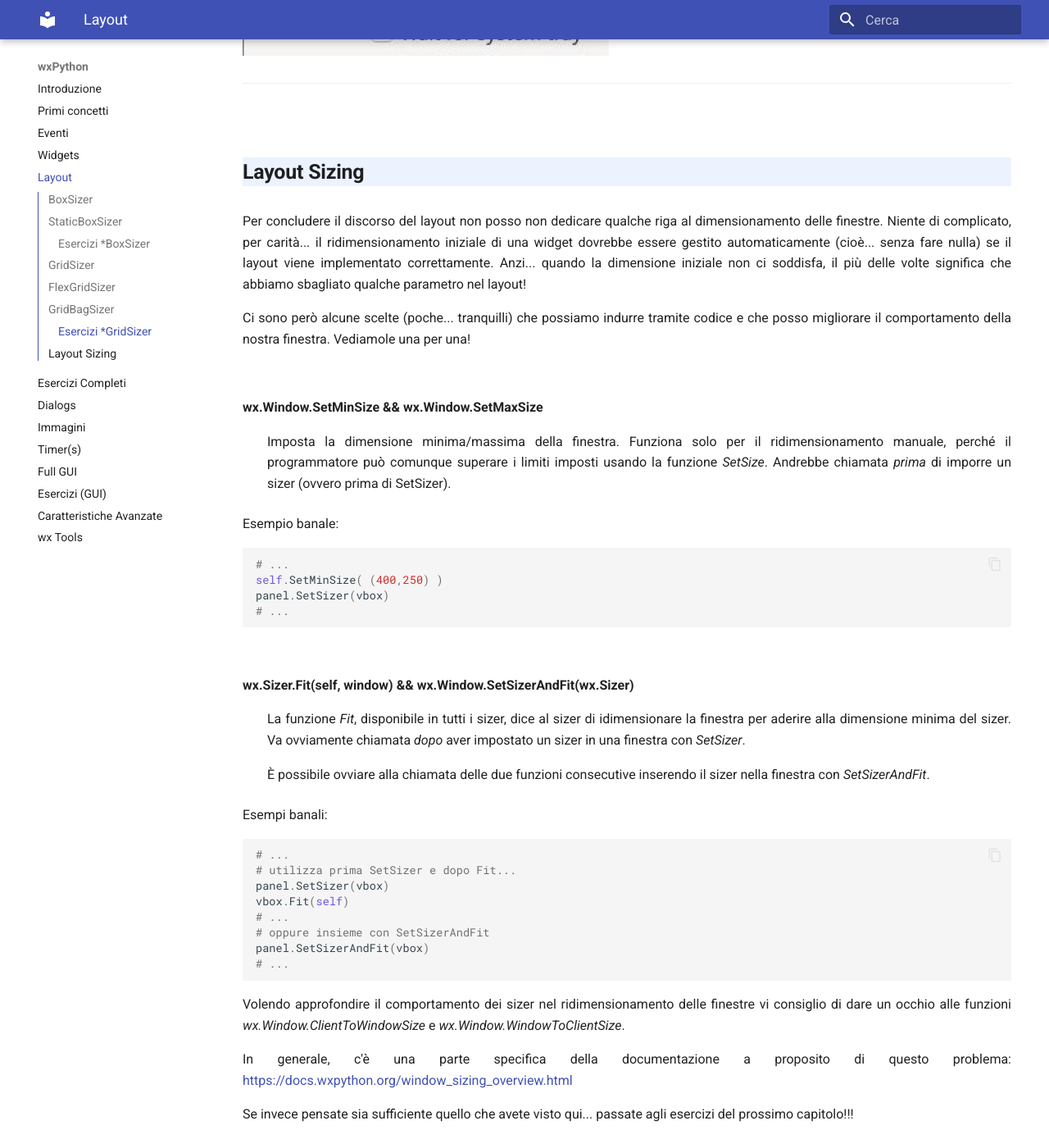
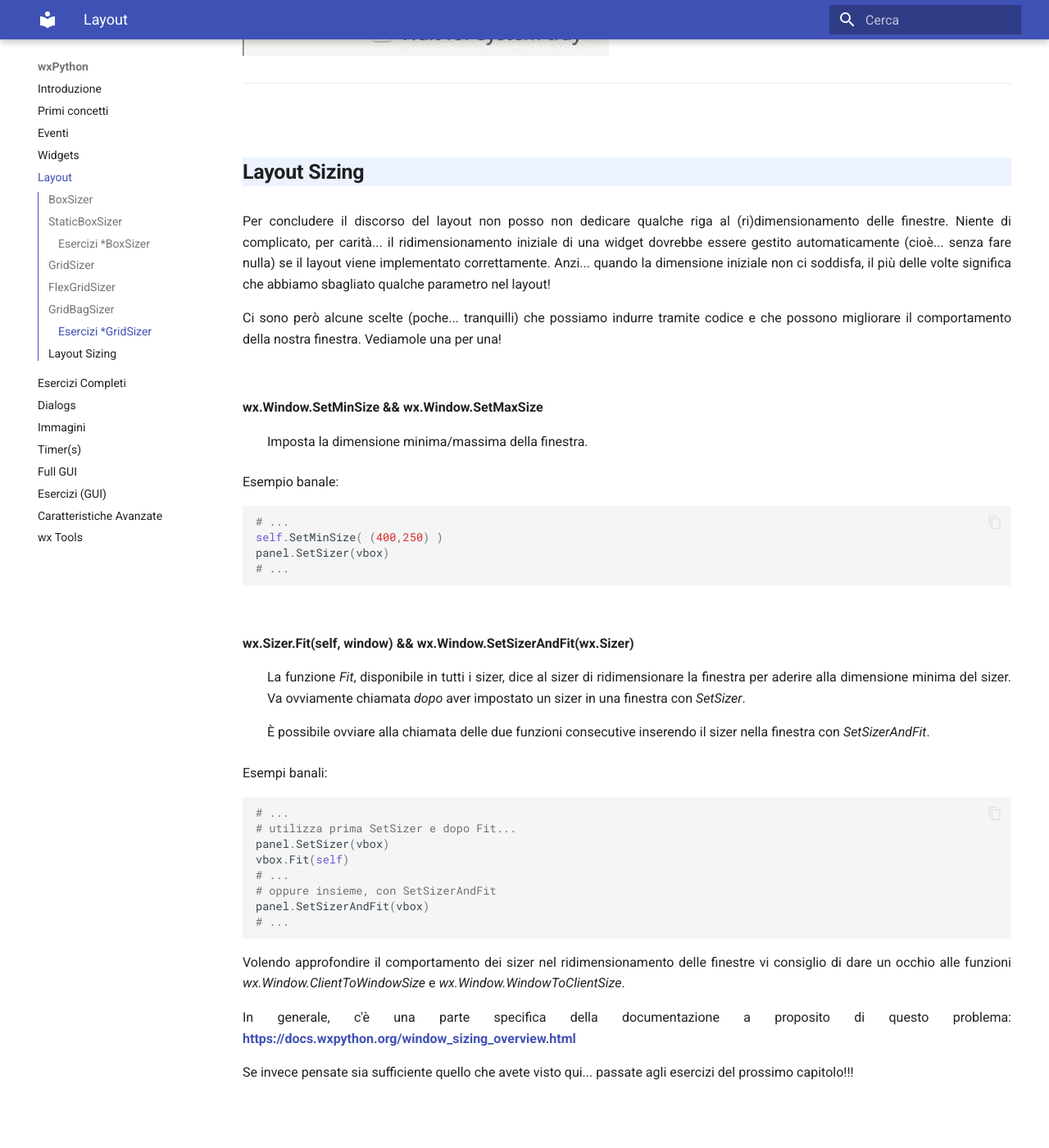
Before and after one commit to adjamhub/pyhandouts, an MkDocs documentation site: the page built from docs/wx/120_layout.md, in a window 1280 px wide and 1400 px high, scrolled down 18704 px. Shown: the whole window at 82% size. Built offline with MkDocs 1.6.1 and Material for MkDocs 9.7.7, drawn with Linux system fonts in a browser that asks for light colours.

Commit message:
Update 120_layout.md

````diff
--- a/docs/wx/120_layout.md
+++ b/docs/wx/120_layout.md
@@ -760,7 +760,7 @@ if __name__ == "__main__":
 
 
 Per concludere il discorso del layout non posso non dedicare qualche
-riga al dimensionamento delle finestre. Niente di complicato, per
+riga al (ri)dimensionamento delle finestre. Niente di complicato, per
 carità... il ridimensionamento iniziale di una widget dovrebbe essere
 gestito automaticamente (cioè... senza fare nulla) se il layout viene
 implementato correttamente. Anzi... quando la dimensione iniziale non
@@ -768,17 +768,14 @@ ci soddisfa, il più delle volte significa che abbiamo sbagliato qualche
 parametro nel layout!
 
 Ci sono però alcune scelte (poche... tranquilli) che possiamo indurre
-tramite codice e che posso migliorare il comportamento della nostra
+tramite codice e che possono migliorare il comportamento della nostra
 finestra. Vediamole una per una!
 
 <br>
 
 **wx.Window.SetMinSize && wx.Window.SetMaxSize**
 
-:   Imposta la dimensione minima/massima della finestra. Funziona solo per
-    il ridimensionamento manuale, perché il programmatore può comunque
-    superare i limiti imposti usando la funzione *SetSize*. Andrebbe
-    chiamata *prima* di imporre un sizer (ovvero prima di SetSizer).
+:   Imposta la dimensione minima/massima della finestra.
 
 Esempio banale:
 
@@ -794,7 +791,7 @@ panel.SetSizer(vbox)
 **wx.Sizer.Fit(self, window) && wx.Window.SetSizerAndFit(wx.Sizer)**
 
 :   La funzione *Fit*, disponibile in tutti i sizer, dice al sizer di
-    idimensionare la finestra per aderire alla dimensione minima del
+    ridimensionare la finestra per aderire alla dimensione minima del
     sizer. Va ovviamente chiamata *dopo* aver impostato un sizer in una
     finestra con *SetSizer*.
 
@@ -809,7 +806,7 @@ Esempi banali:
 panel.SetSizer(vbox)
 vbox.Fit(self)
 # ...
-# oppure insieme con SetSizerAndFit
+# oppure insieme, con SetSizerAndFit
 panel.SetSizerAndFit(vbox)
 # ...
 ```
@@ -818,7 +815,7 @@ Volendo approfondire il comportamento dei sizer nel ridimensionamento delle fine
 *wx.Window.ClientToWindowSize* e *wx.Window.WindowToClientSize*.
 
 In generale, c'è una parte specifica della documentazione a proposito di
-questo problema: <https://docs.wxpython.org/window_sizing_overview.html>
+questo problema: **<a href="https://docs.wxpython.org/window_sizing_overview.html" target="_blank">https://docs.wxpython.org/window_sizing_overview.html</a>**
 
 Se invece pensate sia sufficiente quello che avete visto qui... passate
 agli esercizi del prossimo capitolo!!!
````
